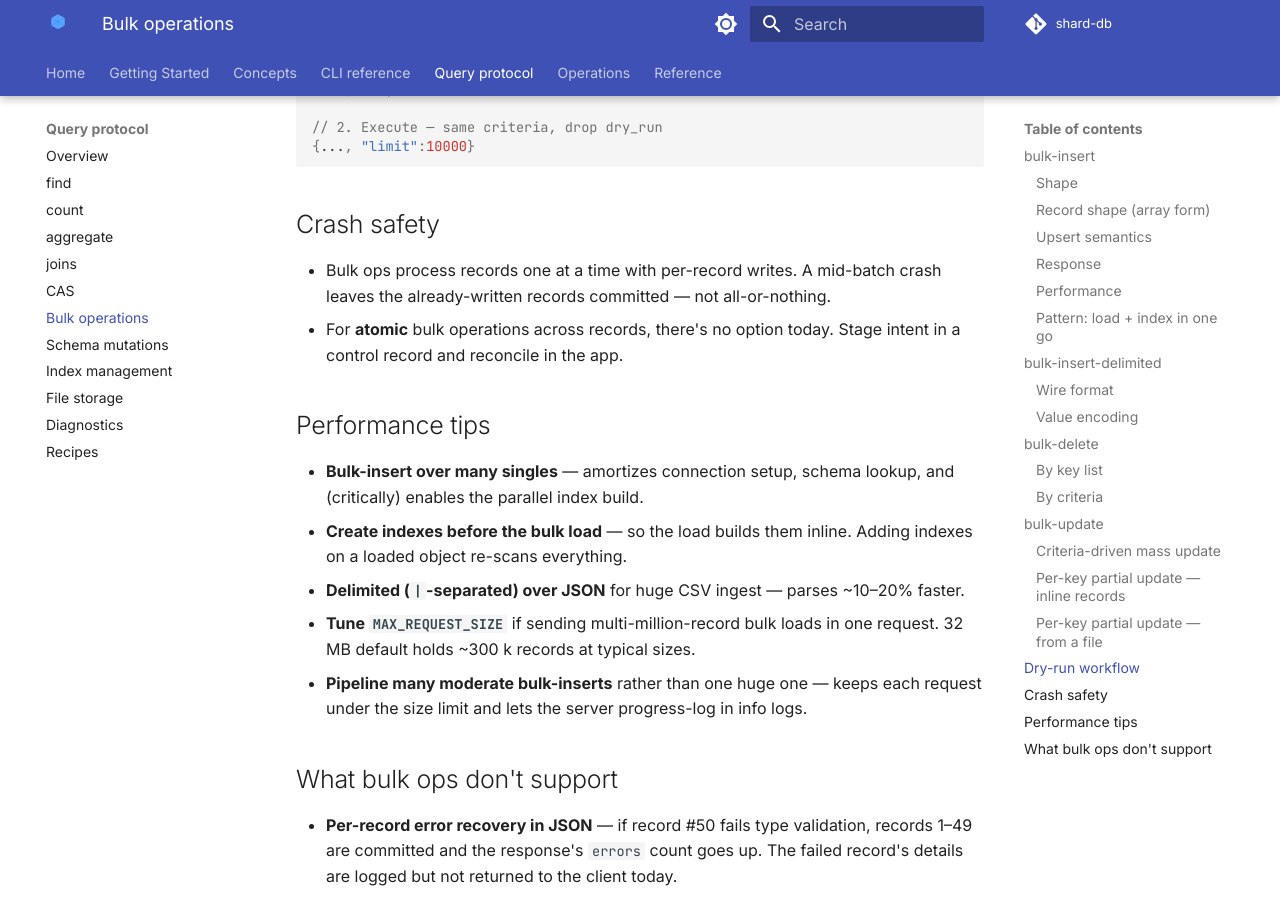
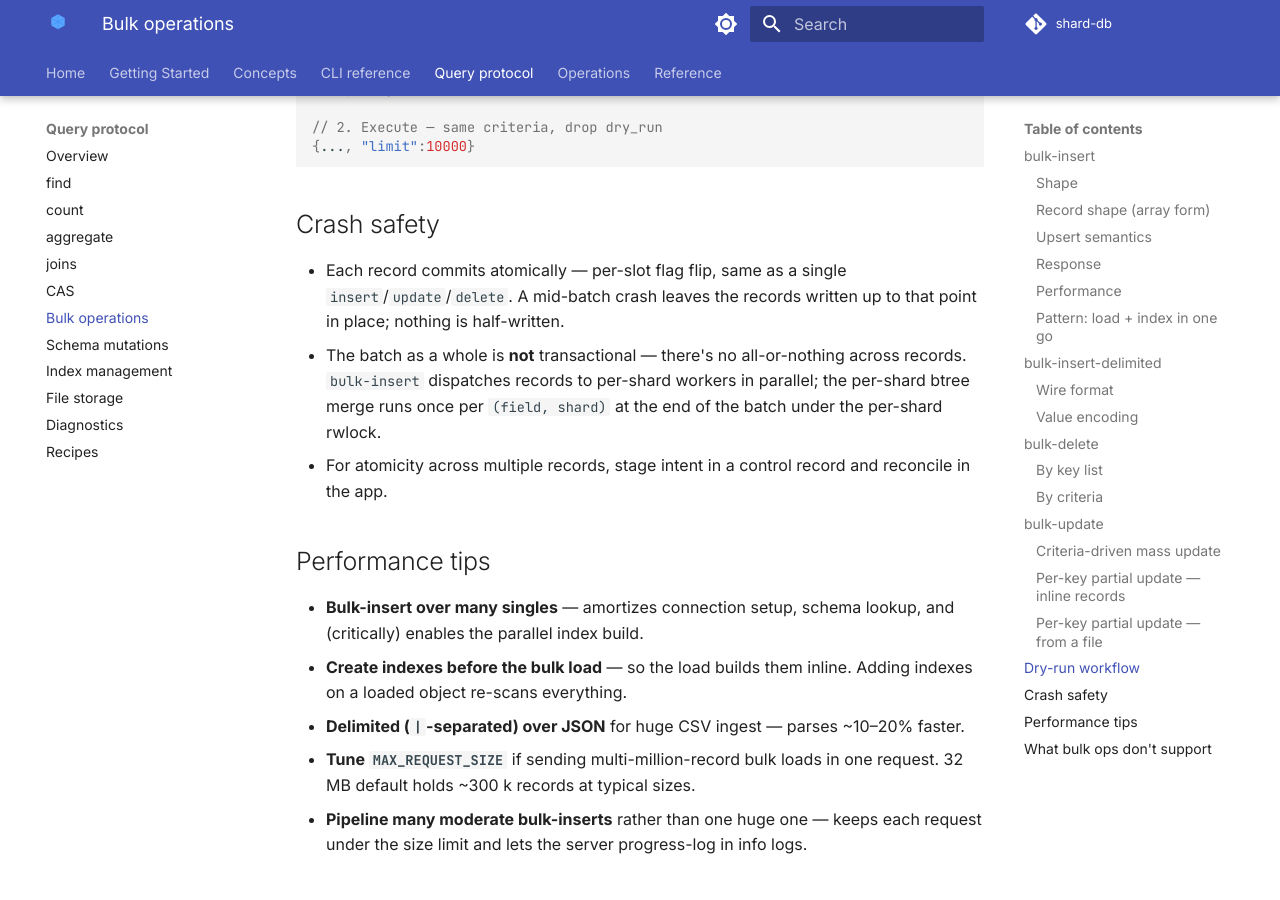
Before and after one commit to sayyiditow/shard-db, an MkDocs documentation site: the page built from docs/query-protocol/bulk.md, in a window 1280 px wide and 900 px high, scrolled down 6045 px. Built offline with MkDocs 1.6.1 and Material for MkDocs 9.7.7, drawn with Linux system fonts in a browser that asks for light colours; comment, search, counter and statistics services are not loaded.

Commit message:
docs: clarify bulk crash-safety wording
The prior "process records one at a time" phrasing implied serial
execution. Bulk ops actually dispatch records to per-shard workers
in parallel; the per-shard btree merge runs once per (field, shard)
at the end of the batch.

What's accurate and matters to callers:
  - per-record commits are atomic (per-slot flag flip, same as
    single insert/update/delete)
  - batch is not transactional — mid-batch crash leaves committed
    records committed, no all-or-nothing
  - app-level atomicity needs a stage+reconcile pattern

Co-Authored-By: Claude Opus 4.7 (1M context) <noreply@anthropic.com>

```diff
--- a/docs/query-protocol/bulk.md
+++ b/docs/query-protocol/bulk.md
@@ -261,8 +261,9 @@ For `bulk-update` and `bulk-delete` on criteria, **always** run `dry_run:true` f
 
 ## Crash safety
 
-- Bulk ops process records one at a time with per-record writes. A mid-batch crash leaves the already-written records committed — not all-or-nothing.
-- For **atomic** bulk operations across records, there's no option today. Stage intent in a control record and reconcile in the app.
+- Each record commits atomically — per-slot flag flip, same as a single `insert`/`update`/`delete`. A mid-batch crash leaves the records written up to that point in place; nothing is half-written.
+- The batch as a whole is **not** transactional — there's no all-or-nothing across records. `bulk-insert` dispatches records to per-shard workers in parallel; the per-shard btree merge runs once per `(field, shard)` at the end of the batch under the per-shard rwlock.
+- For atomicity across multiple records, stage intent in a control record and reconcile in the app.
 
 ## Performance tips
 
```
